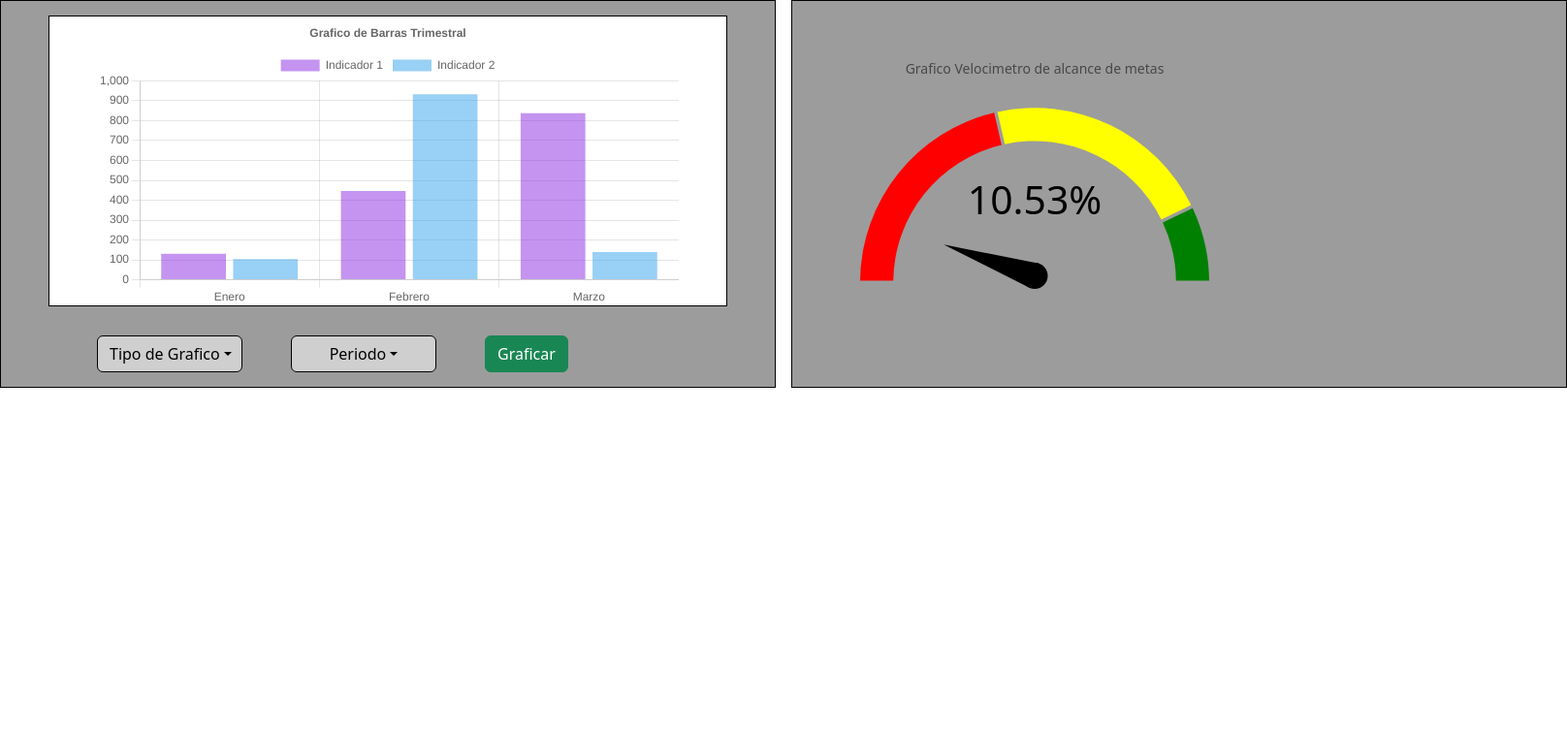
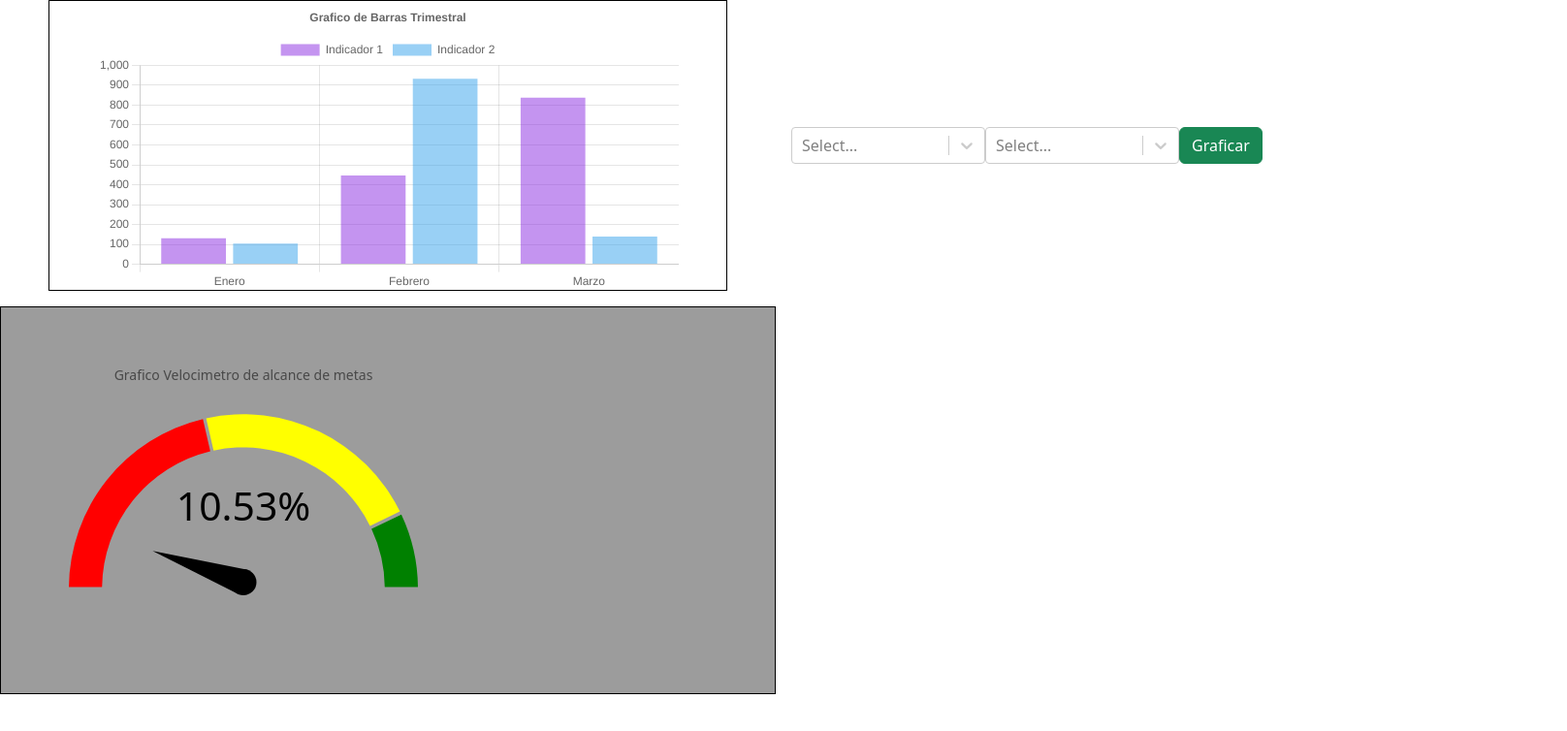
Before and after one commit to Holy7o7/Fondo-Solidario-TypeScript, a React (Create React App) app: page / in a window 1280 px wide. Shown: the top 754 px of the page at 97% size, 1616 px wide, since content can reach past the window. Built offline with nearby package versions, Linux system fonts and the light colour scheme.

Commit message:
Cambio boton

```diff
--- a/package.json
+++ b/package.json
@@ -18,6 +18,8 @@
     "react-dom": "^18.2.0",
     "react-gauge-chart": "^0.4.0",
     "react-scripts": "^5.0.1",
+    "react-select": "^5.7.0",
+    "reactjs-popup": "^2.0.5",
     "reactstrap": "^9.1.5",
     "styled": "^1.0.0",
     "styled-components": "^5.3.6",
--- a/src/App.tsx
+++ b/src/App.tsx
@@ -1,12 +1,30 @@
 import './App.css';
-import React, {useState} from 'react';
+import React, {useRef, useState} from 'react';
 import 'bootstrap/dist/css/bootstrap.min.css';
 import {Dropdown, DropdownItem, DropdownMenu, DropdownToggle, Button} from 'reactstrap';
-import Barchart from './Charts/Barchart';
+import Barchart, { options } from './Charts/Barchart';
 import Gauge from './Charts/Gaugechart';
 import Linechart from './Charts/Linechart';
+import Popup from 'reactjs-popup';
+import TablaPeriodo from './component/tablePeriodo';
+import TablaTipo from './component/tableTipo';
+import Select from "react-select";
 
-function App() {
+
+const otpT = [
+  {value: "barra",label: "Barras"},
+  {value: "linea",label: "Lineas"}
+];
+
+const otpP = [
+  {value: "trimestre",label: "Trimestre"},
+  {value: "semestre",label: "Semestre"}
+];
+
+function App(this: any) {
+  const [val,setValue] = useState(null);
+  const [val1,setValue1] = useState(null);
+  const [tablaT, tableTipo] = useState(true);
   const [show, setShow] = useState(true);
   const [dropdown1, setDropdown1] = useState(false);
   const [dropdown2, setDropdown2] = useState(false);
@@ -16,51 +34,65 @@ function App() {
   const openCloseDropdown2=()=>{
     setDropdown2(!dropdown2);
   }
+
+  const handleSelectChange = (value: any) =>{
+    console.log(value);
+    setValue(value);
+  }
+
+  const handleSelectChange1 = (value: any) =>{
+    console.log(value);
+    setValue1(value);
+  }
+  function multT(tipo: any,periodo: any){
+    if (Object.values(tipo)[0] == "barra") {
+      setShow(true);
+    }else{
+      setShow(false);
+    }
+    return(
+      console.log(Object.values(tipo)[0],Object.values(periodo)[0])
+
+    )
+  }
+
   return (
     <div className='containerBody'>
-        <div className='container1'>
       <div className='containerGraphs'>
-          {show ?(
-            <div className='blockGraphs'>
-              <div className='graph'> <Barchart/> </div>
+        {show ?(<div className='blockGraphs'>
+          <div className='graph'> <Barchart/></div>
           </div>
           ):(
           <div className='blockGraphs'>
-              <div className='graph'> <Linechart/> </div>
+            <div className='graph'> <Linechart/></div>
           </div>
           )}
       </div>
       <div className='containerButtoms'>
         <div className= 'dropdown1'>
-            <Dropdown isOpen={dropdown1} toggle={openCloseDropdown1} >
-              <DropdownToggle caret className='dropdownStyle'>
-                Tipo de Grafico
-                </DropdownToggle>
-                <DropdownMenu>
-                  <DropdownItem onClick={()=>setShow(!show)}>Barras</DropdownItem>
-                  <DropdownItem onClick={()=>setShow(!show)}>Lineas</DropdownItem>
-                </DropdownMenu>
-            </Dropdown>
+          <Select value={val} defaultValue={otpT[0]} options={otpT} onChange={handleSelectChange}/>
+        </div>
+        <div className= 'dropdown2'>
+          <Select value={val1} defaultValue={otpP[0]} options={otpP} onChange={handleSelectChange1}/>
           </div>
 
-            <div className= 'dropdown2'>
-            <Dropdown isOpen={dropdown2} toggle={openCloseDropdown2} >
-              <DropdownToggle caret className='dropdownStyle'>
-                Periodo
-                </DropdownToggle>
-                <DropdownMenu>
-                  <DropdownItem onClick={()=>setShow(!show)}>Barras</DropdownItem>
-                  <DropdownItem onClick={()=>setShow(!show)}>Lineas</DropdownItem>
-                </DropdownMenu>
-            </Dropdown>
-            </div>
-            <div ><Button className='buttom' color='success' > Graficar </Button></div>
-          </div>
+        <div  id='tipe'> <Button className='buttom' color='success' onClick={()=>multT(val,val1)} > Graficar </Button> </div>
       </div>
       <div className='blockGauge'>
           <div className='gauge'> <h4 className='graphTytle'>Grafico Velocimetro de alcance de metas</h4><Gauge/></div>
       </div>
     </div>
+
+
+
+
+
+
+
+
+
+
+
   );
 }
 
--- /dev/null
+++ b/src/component/tablePeriodo.tsx
@@ -0,0 +1,36 @@
+import React, { Component, Fragment, useState} from "react";
+import Select from "react-select";
+
+const options = [
+    {value: "trimestre",label: "Trimestre"},
+    {value: "semestre",label: "Semestre"}
+];
+
+export class TablaPeriodo extends Component {
+
+
+
+
+    handleChange = (selectedOption: any) => {
+        this.setState({selectedOption});
+        console.log("option selected:", selectedOption);
+    };
+
+    render(){
+        return(
+            <Fragment>
+                <Select
+                    className = "basic-single"
+                    classNamePrefix = "select"
+                    defaultValue={options[0]}
+                    options = {options}
+                    onChange = {this.handleChange}
+                />
+
+            </Fragment>
+        )
+
+    }
+
+};
+export default TablaPeriodo;
--- /dev/null
+++ b/src/component/tableTipo.tsx
@@ -0,0 +1,34 @@
+import React, { Component, Fragment, useState} from "react";
+import Select from "react-select";
+
+const options = [
+    {value: "barra",label: "Barras"},
+    {value: "linea",label: "Lineas"}
+];
+
+export class TablaTipo extends Component {
+    constructor(props: any){
+        super(props);
+    }
+    handleChange = (selectedOption: any) => {
+        this.setState({selectedOption});
+        console.log("option selected:", selectedOption);
+    };
+
+    render(){
+        return(
+            <Fragment>
+                <Select
+                    className = "basic-single"
+                    classNamePrefix = "select"
+                    defaultValue={options[0]}
+                    options = {options}
+                />
+
+            </Fragment>
+        )
+
+    };
+
+};
+export default TablaTipo;
```
Also changed, not shown: 1 other file (tests, documents, lock files or other folders). Lines whose indentation alone changed are shown as unchanged.
